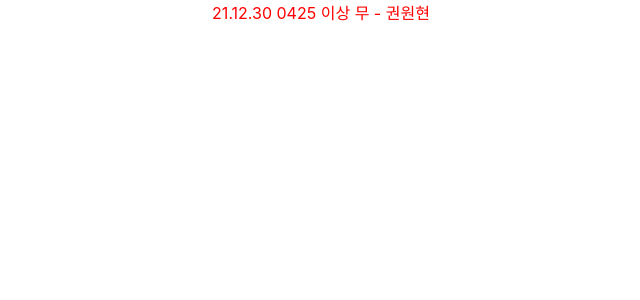
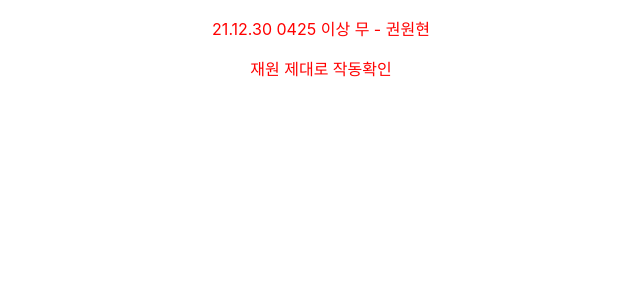
Before and after one commit to Class4-Project3-React/class4-project3-react, a React (Create React App) app in the folder client/: page / in a window 1280 px wide. Shown: the top 300 px of the page, without its empty margins (319-959 px from the left). Built offline with nearby package versions, Linux system fonts and the light colour scheme.

Commit message:
jaewon test

```diff
--- a/client/src/App.js
+++ b/client/src/App.js
@@ -1,7 +1,12 @@
 import "./assets/css/App.css";
 
 function App() {
-  return <div className="App">21.12.30 0425 이상 무 - 권원현</div>;
+  return (
+    <div className="App">
+      <p>21.12.30 0425 이상 무 - 권원현</p>
+      <p>재원 제대로 작동확인</p>
+    </div>
+  );
 }
 
 export default App;
```
